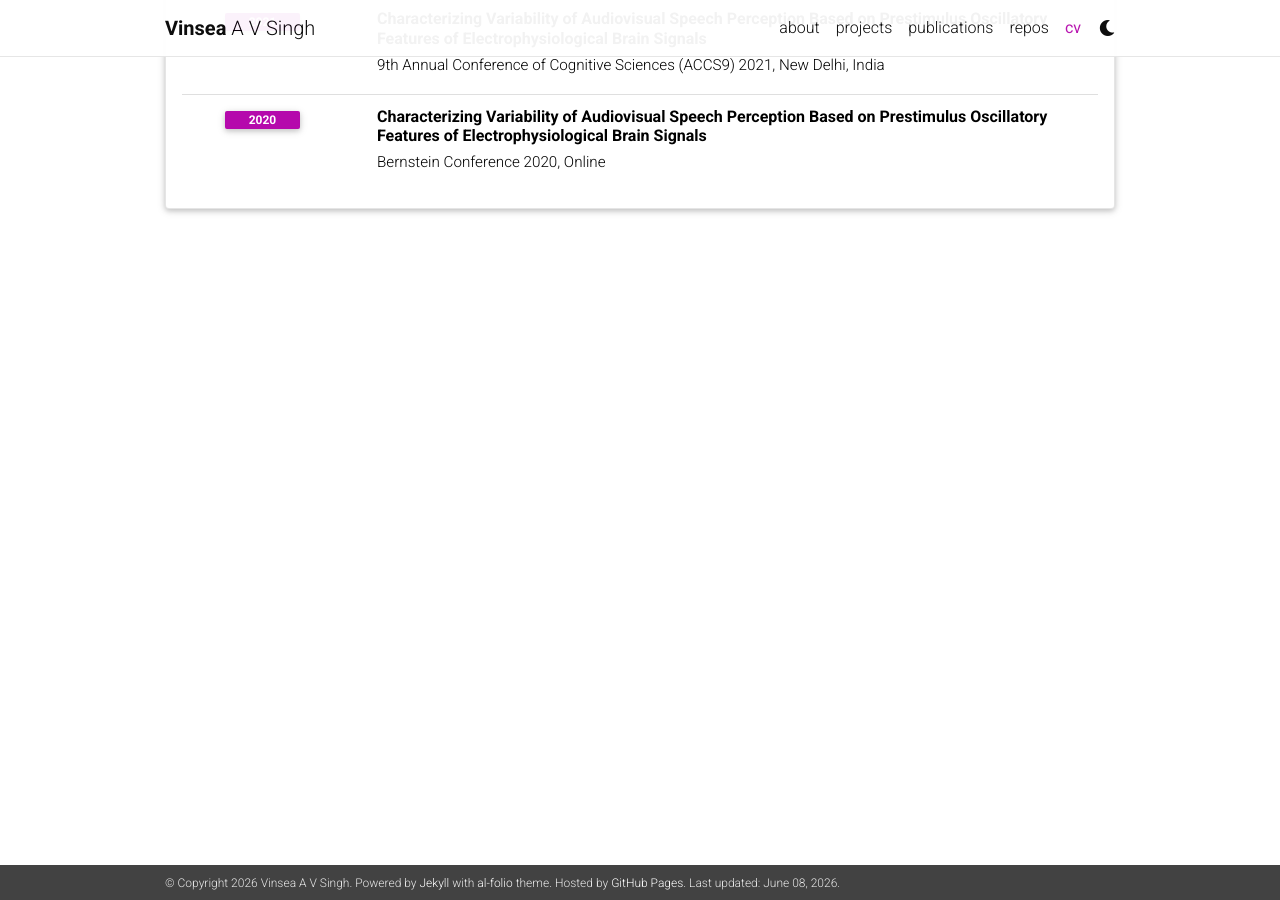
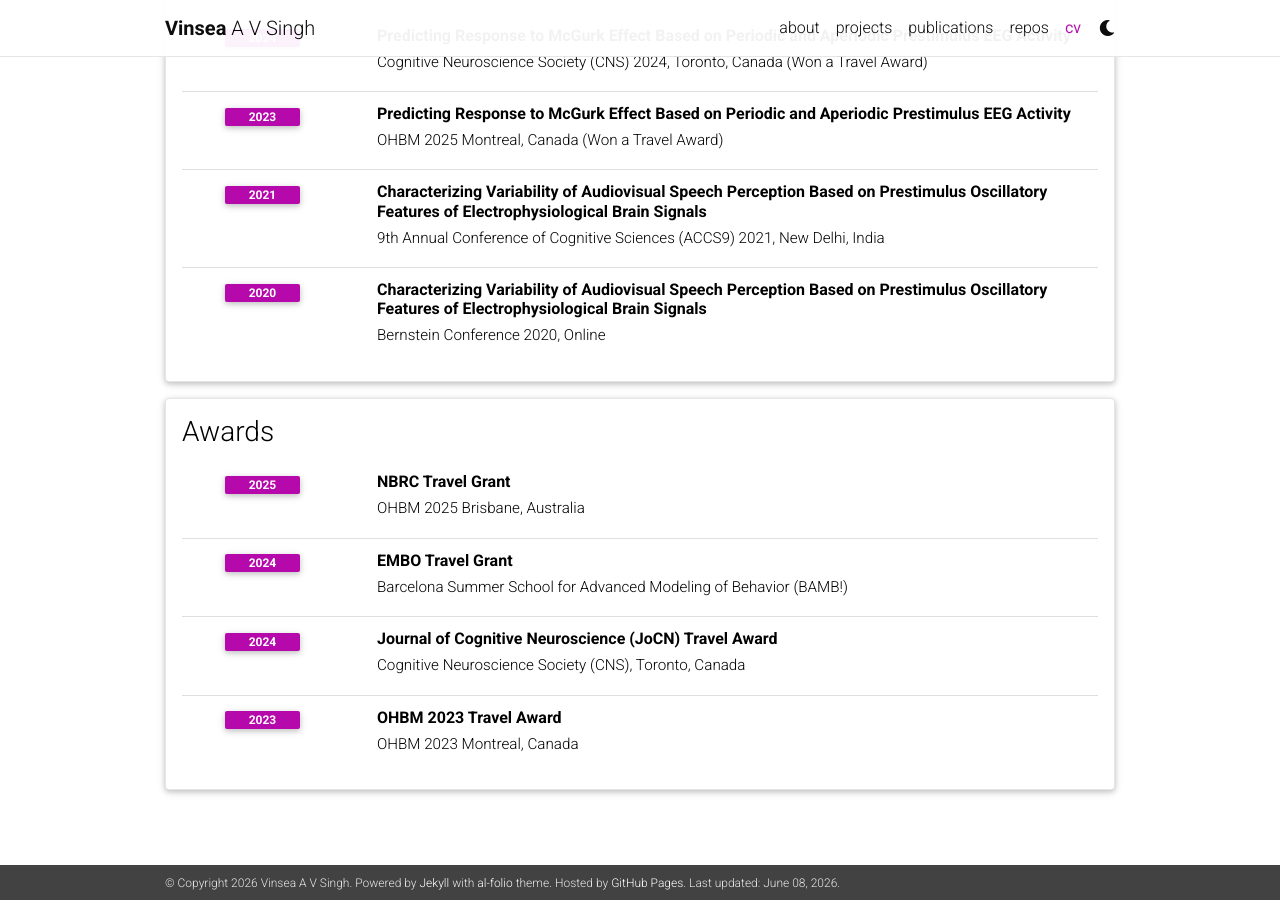
Before and after one commit to VinseaSingh/vinseasingh.github.io, a Jekyll site: the page built from _pages/cv.md, in a window 1280 px wide and 900 px high, scrolled down 1466 px. Built offline with Jekyll 4.4.1, drawn with Linux system fonts in a browser that asks for light colours; comment, search, counter and statistics services are not loaded; a style sheet for code colours, icons or effects is not loaded; some of the changed text lies outside the part shown.

Commit message:
Update cv.yml

```diff
--- a/_data/cv.yml
+++ b/_data/cv.yml
@@ -7,15 +7,15 @@
       value: PhD Candidate
     - name: Subject
       value: Cognitive & Computational Neuroscience
-    - name: email
+    - name: email(s)
       value: vinseasingh@gmail.com, vinsea.b18@nbrc.res.in
 
-#- title: Experience
-  #type: time_table
-  #contents:
-    #- title:
-      #institution:
-      #year:
+- title: Work Experience
+  type: time_table
+  contents:
+    - title: Research Consultant
+      institution: Moment (now called The Biohackers Co.),
+      year: April 2022 - December 2022
 
 - title: Education
   type: time_table
@@ -64,3 +64,19 @@
     - title: Characterizing Variability of Audiovisual Speech Perception Based on Prestimulus Oscillatory Features of Electrophysiological Brain Signals
       institution: Bernstein Conference 2020, Online
       year: 2020
+
+- title: Awards
+  type: time_table
+  contents:
+    - title: NBRC Travel Grant
+      institution: OHBM 2025 Brisbane, Australia
+      year: 2025
+    - title: EMBO Travel Grant
+      institution: Barcelona Summer School for Advanced Modeling of Behavior (BAMB!)
+      year: 2024
+    - title: Journal of Cognitive Neuroscience (JoCN) Travel Award
+      institution: Cognitive Neuroscience Society (CNS), Toronto, Canada
+      year: 2024
+    - title: OHBM 2023 Travel Award
+      institution: OHBM 2023 Montreal, Canada
+      year: 2023
```
